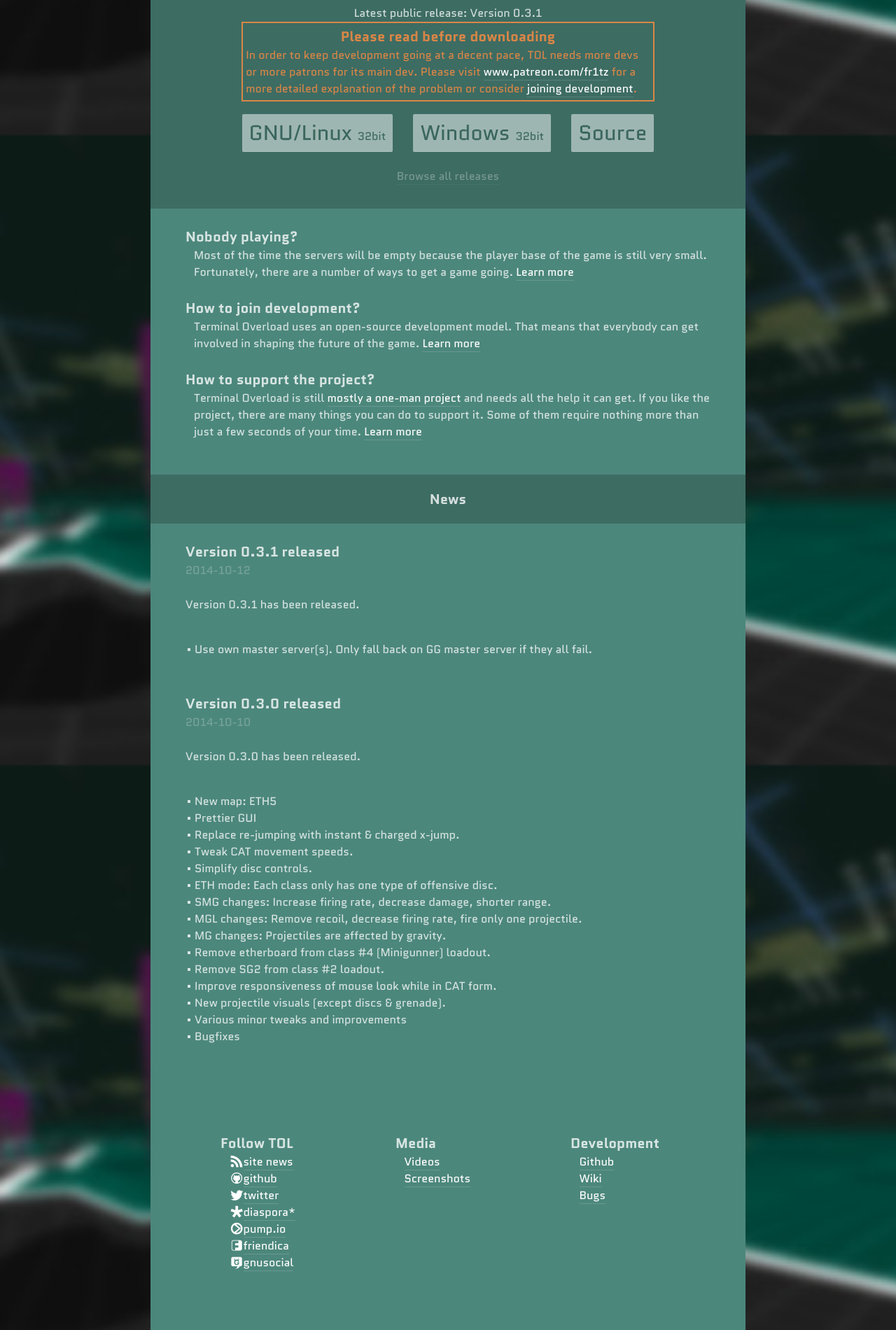
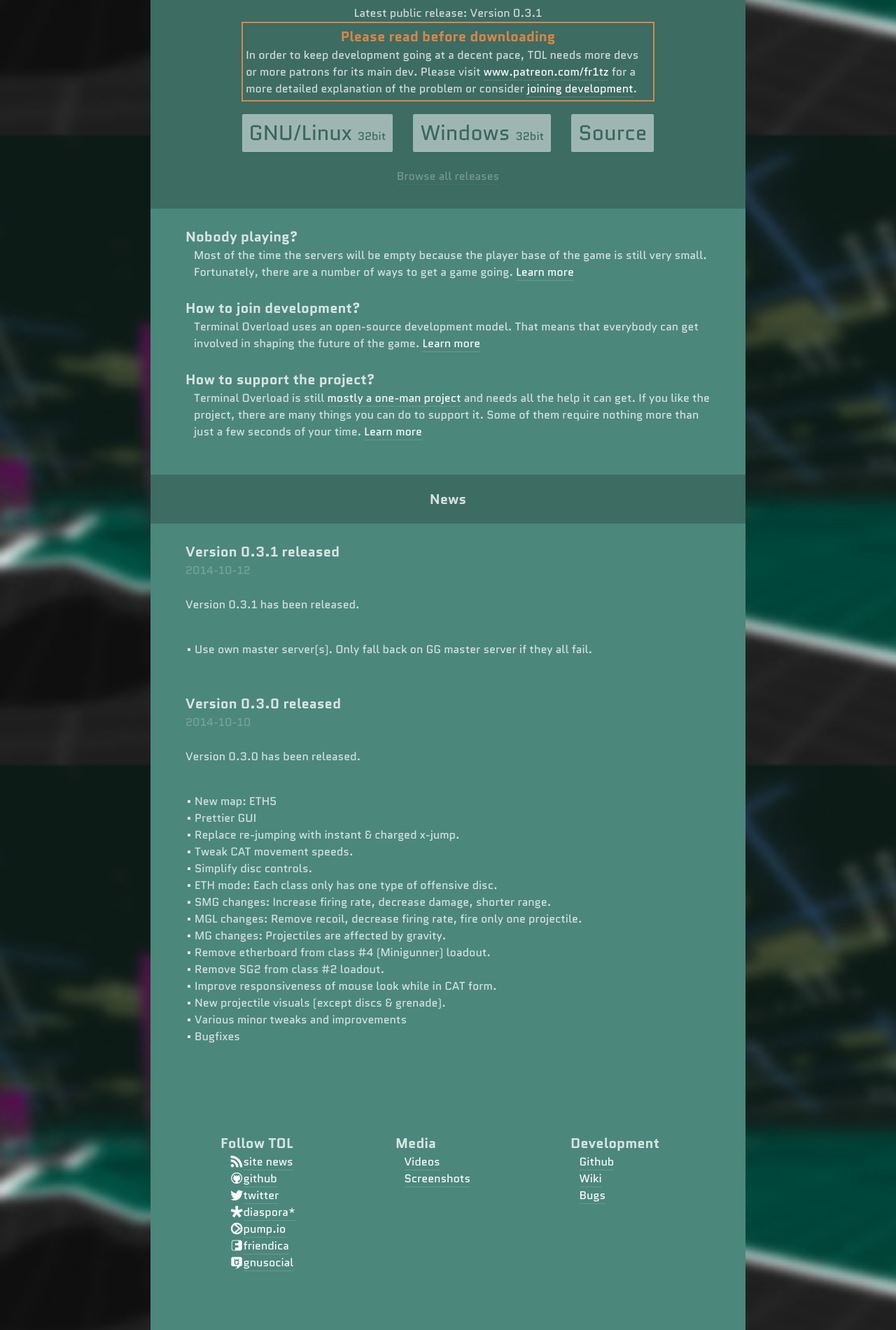
Before and after one commit to fr1tz/terminal-overload.org, a Jekyll site: the page built from index.html, in a window 1280 px wide. Shown: the part 707-2607 px from the top of the page at 70% size. Built offline with Jekyll 4.4.1, drawn with Linux system fonts in a browser that asks for light colours.

Commit message:
Tweak look of help box on home page.

```diff
--- a/_includes/head.html
+++ b/_includes/head.html
@@ -17,7 +17,6 @@
         margin-right: auto;
         padding: 4px;
         border: 2px solid rgba(218,134,70,1);;
-        color: rgba(218,134,70,1);
         text-align: left;
       }
     </style>
--- a/index.html
+++ b/index.html
@@ -13,7 +13,7 @@
     Latest public release: Version 0.3.1<br/>
 
     <div class="helpbox">
-        <div style="width: 100%; text-align: center;"><h1>Please read before downloading</h1></div>
+      <div style="color: rgba(218,134,70,1); width: 100%; text-align: center;"><h1>Please read before downloading</h1></div>
       In order to keep development going at a decent pace, TOL needs
       more devs or more patrons for its main dev.
       Please visit <a href="http://www.patreon.com/fr1tz">www.patreon.com/fr1tz</a>
```
Lines whose indentation alone changed are shown as unchanged.
